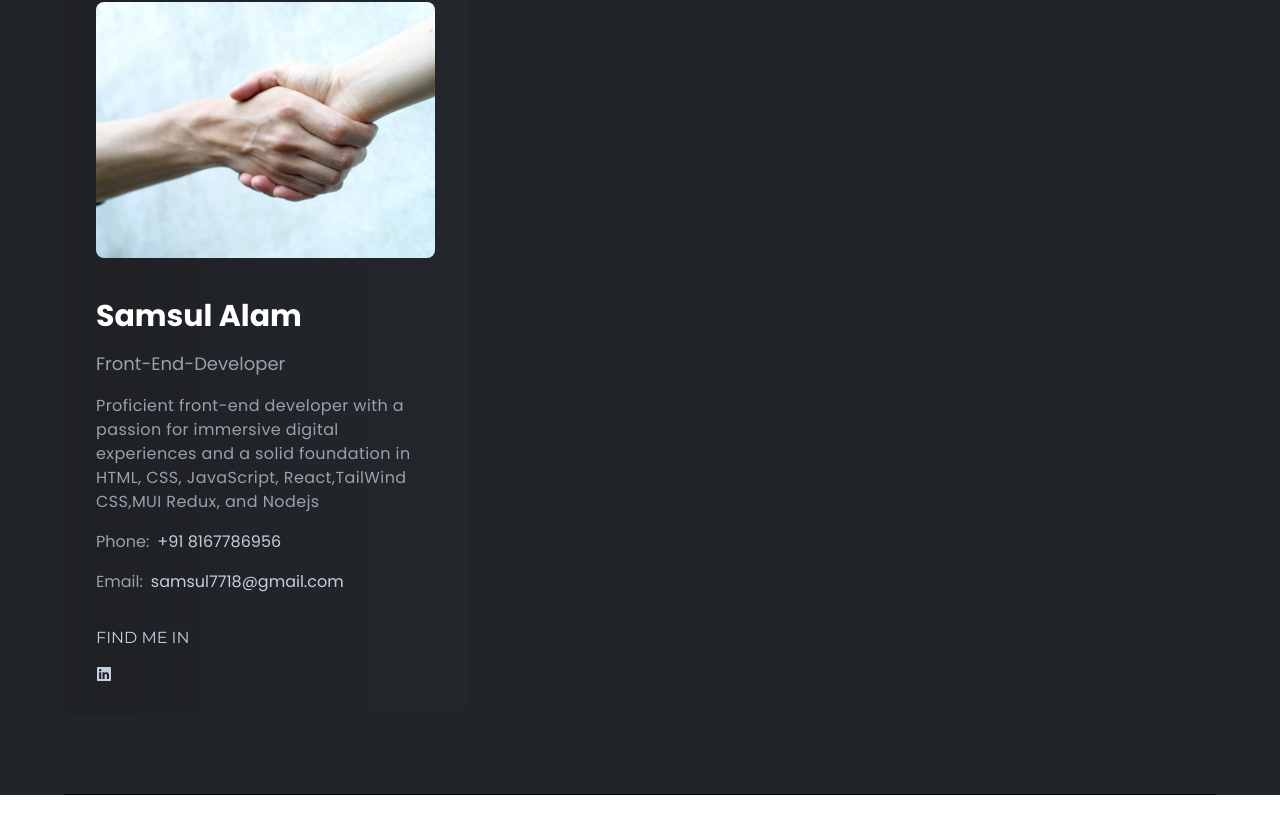
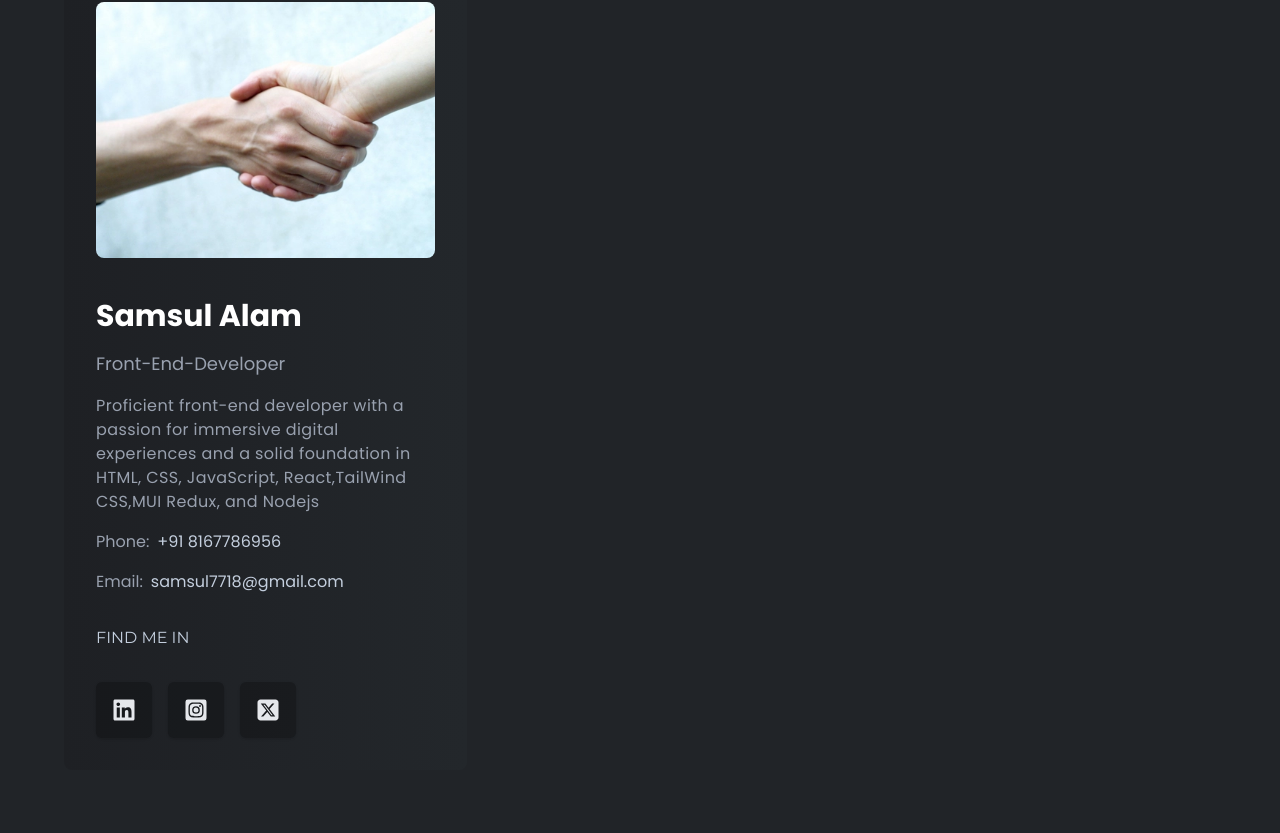
Before and after one commit to Samsul7718/Portfolio, a React (Vite) app: page / in a window 1280 px wide. Shown: the part 5787-6620 px from the top of the page. Before the commit the page ends 6582 px from the top, so only its background shows below. Built offline with nearby package versions, Linux system fonts and the light colour scheme.

Commit message:
adding form

```diff
--- a/src/components/contact/Contact.jsx
+++ b/src/components/contact/Contact.jsx
@@ -5,7 +5,7 @@ import Title from '../layouts/Title'
 const Contact = () => {
   return (
     <section
-      id="contacts"
+      id="contact"
       className="w-full py-20 border-b-[1px] border-b-black"
     >
       <div className="flex justify-center items-center text-center">
--- a/src/components/contact/ContactLeft.jsx
+++ b/src/components/contact/ContactLeft.jsx
@@ -1,6 +1,7 @@
 import React from 'react'
 import { contactImg } from '../../assets/index.jsx'
-import { FaLinkedin } from 'react-icons/fa'
+import { FaInstagramSquare, FaLinkedin } from 'react-icons/fa'
+import { FaSquareXTwitter } from 'react-icons/fa6'
 
 const ContactLeft = () => {
   return (
@@ -26,12 +27,22 @@ const ContactLeft = () => {
           Email: <span className="text-lightText">samsul7718@gmail.com</span>
         </p>
       </div>
-      <div>
+      <div className='flex flex-col gap-4'>
            <h2 className="text-base uppercase font-titleFont mb-4">Find me in</h2>
-           <div>
-            <span>
+           <div className='flex  gap-4'>
+            <span className="bannerIcon">
               <a href="https://www.linkedin.com/in/samsul-alam-427a0a19a/">
                  <FaLinkedin />
+              </a>
+            </span>
+             <span className="bannerIcon">
+              <a href="https://www.linkedin.com/in/samsul-alam-427a0a19a/">
+                 <FaInstagramSquare  />
+              </a>
+            </span>
+             <span className="bannerIcon">
+              <a href="https://www.linkedin.com/in/samsul-alam-427a0a19a/">
+                 <FaSquareXTwitter />
               </a>
             </span>
            </div>
```
